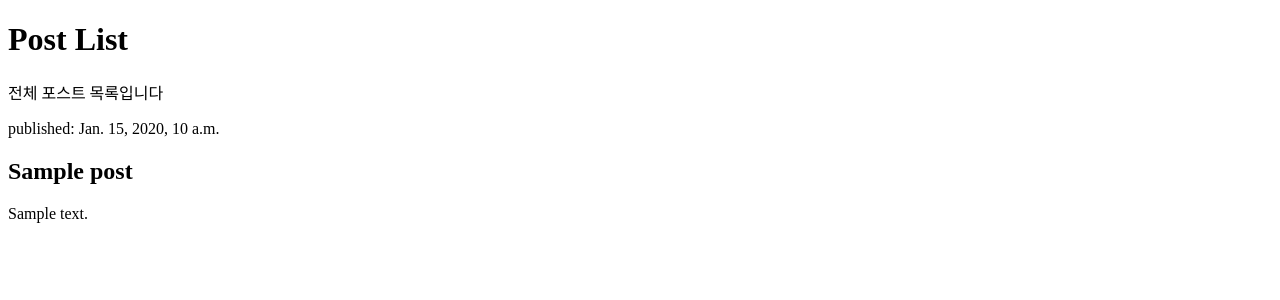
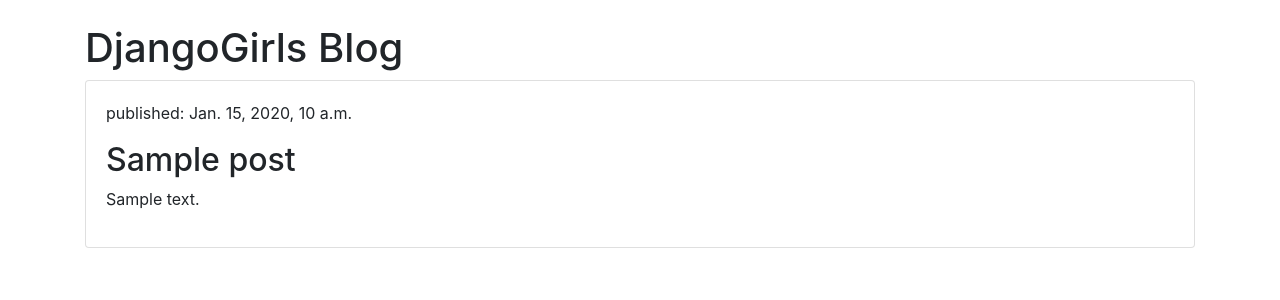
Before and after one commit to Chrisaor/djangogirls-tutorial-8th, a Django app: page / in a window 1280 px wide. Shown: the top 300 px of the page. Run offline with Django 3.2, Linux system fonts and the light colour scheme; tables that the repository leaves empty hold one stand-in row (values such as "Sample post"); some libraries are stand-ins or nearby versions.

Commit message:
post_list.html에 bootstrap CSS파일을 링크시키고 각 Post의 스타일을 지정

```diff
--- a/app/templates/blog/post_list.html
+++ b/app/templates/blog/post_list.html
@@ -1,3 +1,4 @@
+{% load static %}
 <!doctype html>
 <html lang="en">
 <head>
@@ -6,18 +7,23 @@
           content="width=device-width, user-scalable=no, initial-scale=1.0, maximum-scale=1.0, minimum-scale=1.0">
     <meta http-equiv="X-UA-Compatible" content="ie=edge">
     <title>My First Blog</title>
+    <link rel="stylesheet" href="{% static 'css/bootstrap.css' %}">
 </head>
 <body>
-    <h1>Post List</h1>
-<p>전체 포스트 목록입니다</p>
 
-{% for post in posts %}
-    <div>
-        <p>published: {{ post.published_date }}</p>
-        <h2>{{ post.title }}</h2>
-        <p>{{ post.text }}</p>
+
+<div class="container">
+
+    <h1 class="mt-4">DjangoGirls Blog</h1>
+    {% for post in posts %}
+    <div class="card mb-4">
+        <div class="card-body">
+            <p>published: {{ post.published_date }}</p>
+            <h2>{{ post.title }}</h2>
+            <p>{{ post.text }}</p>
+        </div>
     </div>
-{% endfor %}
-
+    {% endfor %}
+</div>
 </body>
 </html>
```
